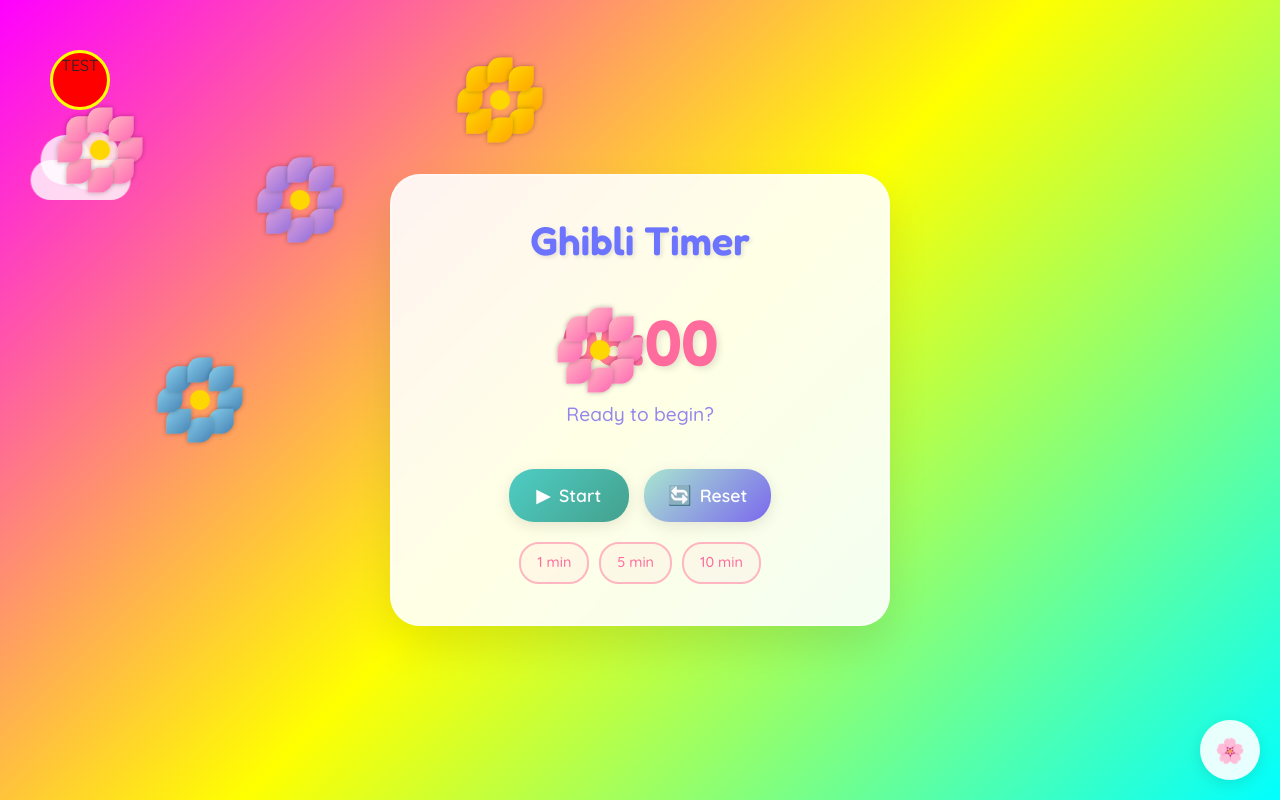
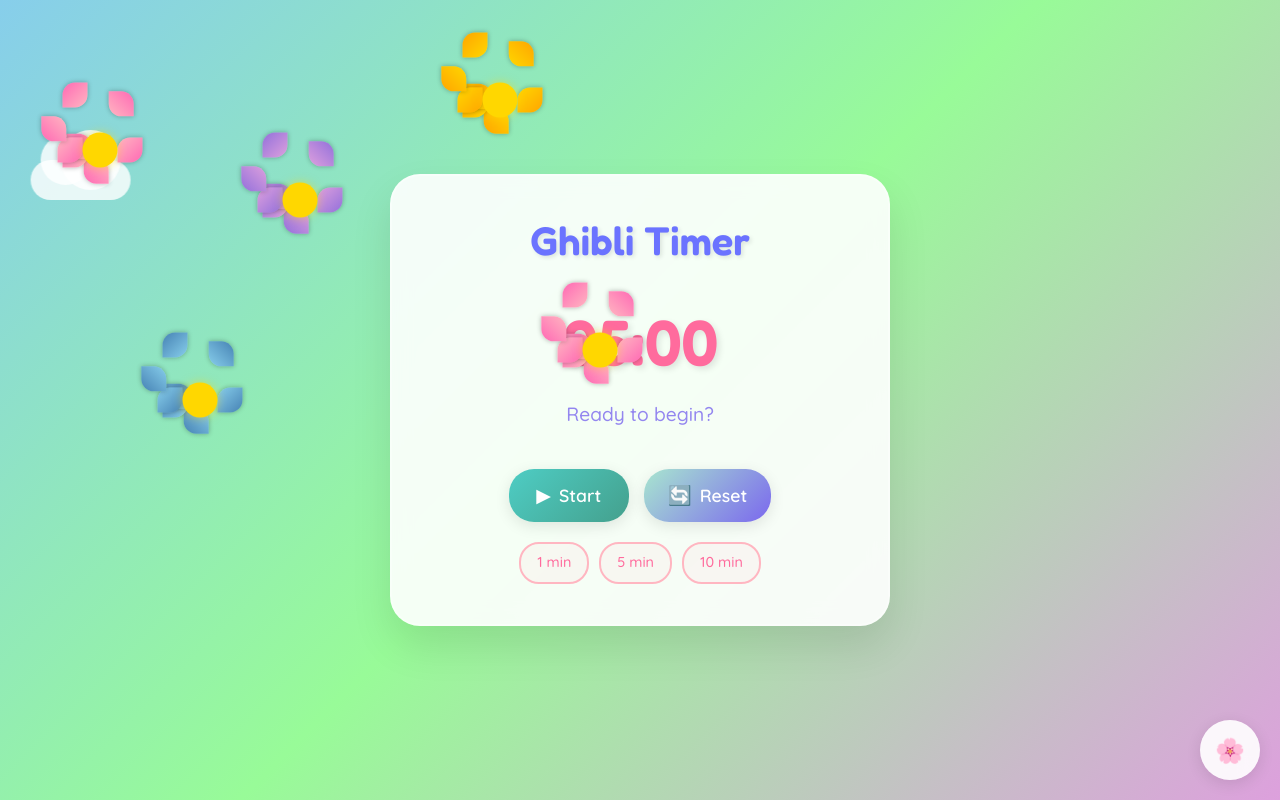
Before and after one commit to jazqdong12/ghibli-timer-app, a React (Vite) app: page / in a window 1280 px wide. Built offline with nearby package versions, Linux system fonts and the light colour scheme.

Commit message:
Fix flower design: restore Studio Ghibli background, remove test elements, fix petal orientation, and enlarge center circle

```diff
--- a/src/App.css
+++ b/src/App.css
@@ -21,7 +21,7 @@ body {
   justify-content: center;
   align-items: center;
   position: relative;
-  background: linear-gradient(135deg, #ff00ff 0%, #ffff00 50%, #00ffff 100%);
+  background: linear-gradient(135deg, #87ceeb 0%, #98fb98 50%, #dda0dd 100%);
   overflow: hidden;
   margin: 0;
   padding: 0;
@@ -340,8 +340,8 @@ body {
 /* Flower structure */
 .flower-center {
   position: absolute;
-  width: 20px;
-  height: 20px;
+  width: 35px;
+  height: 35px;
   background: #ffd700;
   border-radius: 50%;
   top: 50%;
@@ -371,35 +371,35 @@ body {
   box-shadow: 0 0 5px rgba(0, 0, 0, 0.3);
 }
 
-/* Petal positions */
+/* Petal positions - pointing outward */
 .petal-1 {
   transform: translate(-50%, -50%) rotate(0deg) translateX(30px) rotate(0deg);
 }
 .petal-2 {
-  transform: translate(-50%, -50%) rotate(45deg) translateX(30px) rotate(-45deg);
+  transform: translate(-50%, -50%) rotate(45deg) translateX(30px) rotate(45deg);
 }
 .petal-3 {
-  transform: translate(-50%, -50%) rotate(90deg) translateX(30px) rotate(-90deg);
+  transform: translate(-50%, -50%) rotate(90deg) translateX(30px) rotate(90deg);
 }
 .petal-4 {
   transform: translate(-50%, -50%) rotate(135deg) translateX(30px)
-    rotate(-135deg);
+    rotate(135deg);
 }
 .petal-5 {
   transform: translate(-50%, -50%) rotate(180deg) translateX(30px)
-    rotate(-180deg);
+    rotate(180deg);
 }
 .petal-6 {
   transform: translate(-50%, -50%) rotate(225deg) translateX(30px)
-    rotate(-225deg);
+    rotate(225deg);
 }
 .petal-7 {
   transform: translate(-50%, -50%) rotate(270deg) translateX(30px)
-    rotate(-270deg);
+    rotate(270deg);
 }
 .petal-8 {
   transform: translate(-50%, -50%) rotate(315deg) translateX(30px)
-    rotate(-315deg);
+    rotate(315deg);
 }
 
 /* Flower colors */
--- a/src/components/Flower.jsx
+++ b/src/components/Flower.jsx
@@ -60,7 +60,7 @@ const Flower = ({ id, initialX, initialY, color, size }) => {
     touchAction: 'none'
   };
 
-  console.log('Flower rendering:', { color, size, position });
+
 
   return (
     <div
--- a/src/components/FlowerGarden.jsx
+++ b/src/components/FlowerGarden.jsx
@@ -10,7 +10,7 @@ const FlowerGarden = () => {
     { id: 5, x: 600, y: 350, color: 'pink', size: 'medium' },
   ]);
 
-  console.log('FlowerGarden rendering with', flowers.length, 'flowers');
+
 
   const addFlower = () => {
     const colors = ['pink', 'purple', 'yellow', 'blue', 'white'];
@@ -29,23 +29,6 @@ const FlowerGarden = () => {
 
   return (
     <div className="flower-garden">
-      {/* Test flower - always visible */}
-      <div
-        style={{
-          position: 'absolute',
-          left: '50px',
-          top: '50px',
-          width: '60px',
-          height: '60px',
-          background: 'red',
-          borderRadius: '50%',
-          zIndex: 1000,
-          border: '3px solid yellow'
-        }}
-      >
-        TEST
-      </div>
-
       {flowers.map(flower => (
         <Flower
           key={flower.id}
```
